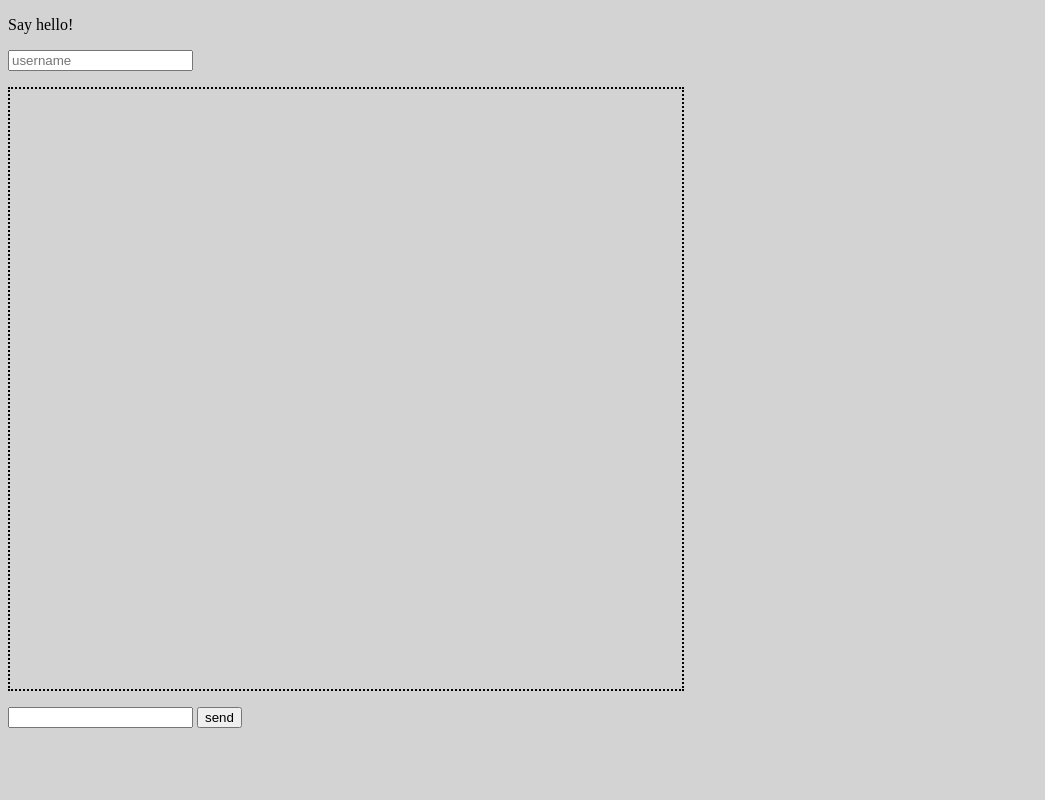
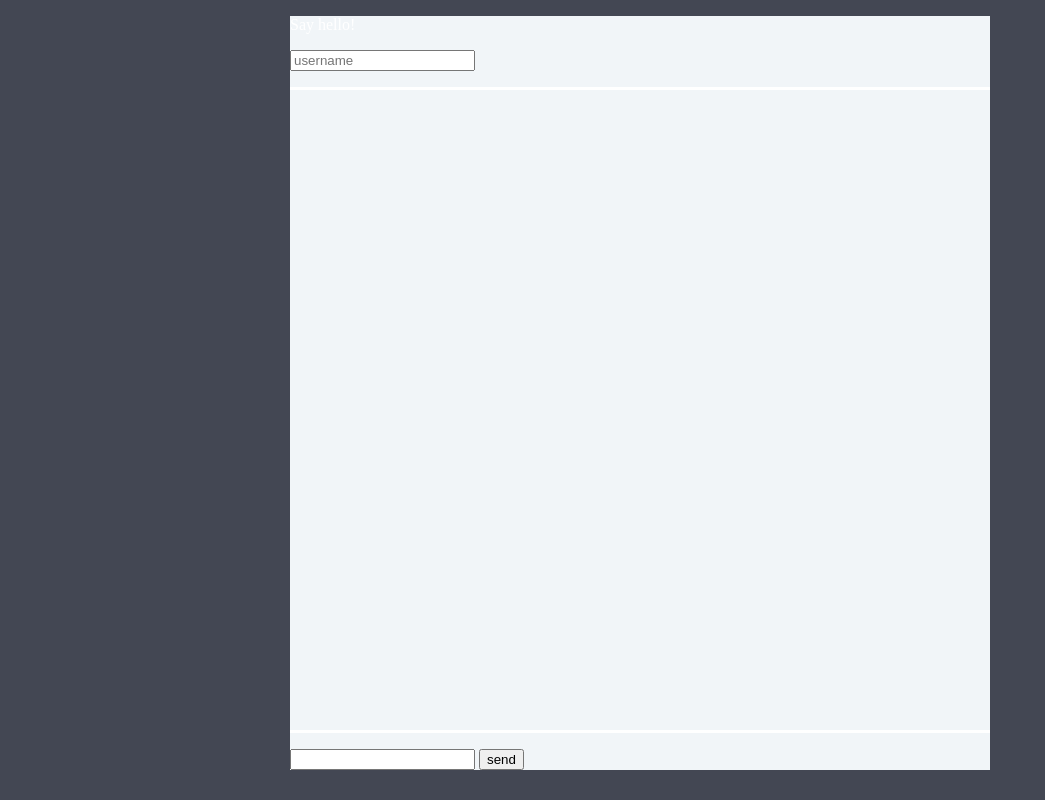
Before and after one commit to Areii1/chat-room, a PHP site: page / in a window 1280 px wide. Shown: the whole page, without its empty margins (0-1045 px from the left). Run offline with PHP 8.4, Linux system fonts and the light colour scheme; data that the repository does not hold is empty.

Commit message:
Style chat area, fix scroll function to realize element padding and margins.

```diff
--- a/index.html
+++ b/index.html
@@ -7,6 +7,7 @@
 	<link rel="stylesheet" type="text/css" href="stylesheet.css">
 </head>
 <body>
+	<div id="wrapper">
 		<p id="demo">Say hello!</p>
 		<input type="text" id="sender" placeholder="username">
 		<ul id="chat-area"></ul>
@@ -14,6 +15,7 @@
 			<input type="text" id="message">
 			<input type="submit" value="send">
 		</form>
+	</div>
 	<script src="https://ajax.googleapis.com/ajax/libs/jquery/1.12.4/jquery.min.js"></script>
 	<script src="main.js"></script>
 </body>
--- a/main.js
+++ b/main.js
@@ -50,7 +50,7 @@ $('#message-form').submit(function(e) {
 function scrollChatAreaDown() {
 	var height = 0;
 	$('ul li').each(function(i, value){
-	    height += parseInt($(this).height());
+	    height += parseInt($(this).outerHeight(true));
 	});
 
 	height += '';
--- a/stylesheet.css
+++ b/stylesheet.css
@@ -1,14 +1,26 @@
 body {
-	background: lightgrey;
+	background: #434753;
+	color: #fff;
+}
+
+#wrapper {
+	background: #F1F5F8;
+	margin: 0 auto;
+	max-width: 700px;
 }
 
 #chat-area {
-	border: 2px dotted black;
-	max-width: 50%;
+	border-top: 3px solid #fff;
+	border-bottom: 3px solid #fff;
 	height: 600px;
 	overflow-y: scroll;
+	padding: 20px;
 }
 
 li {
-	color: blue;
+	background: #7BC4EF;
+	margin-bottom: 20px;
+	padding: 20px 35px;
+	border-radius: 5px;
+	list-style-type: none;
 }
```
Lines whose indentation alone changed are shown as unchanged.
